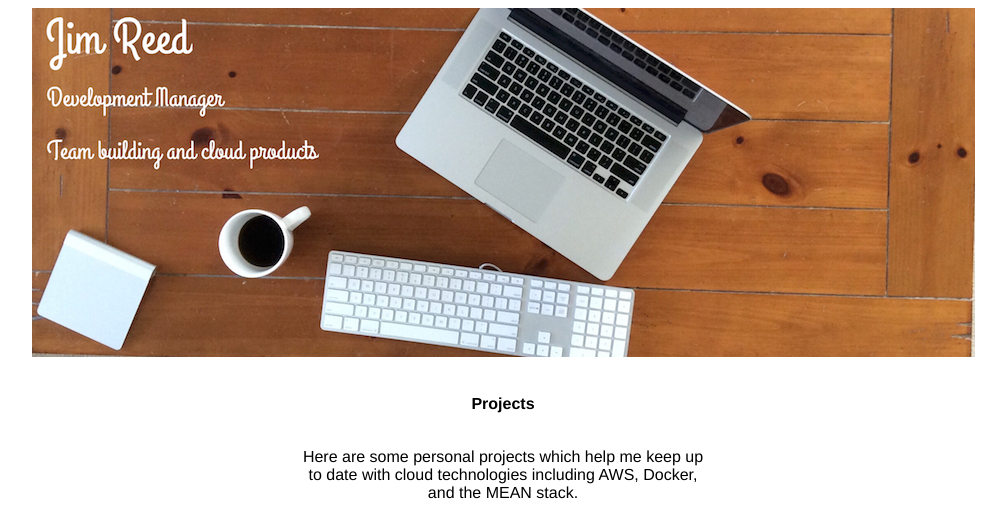
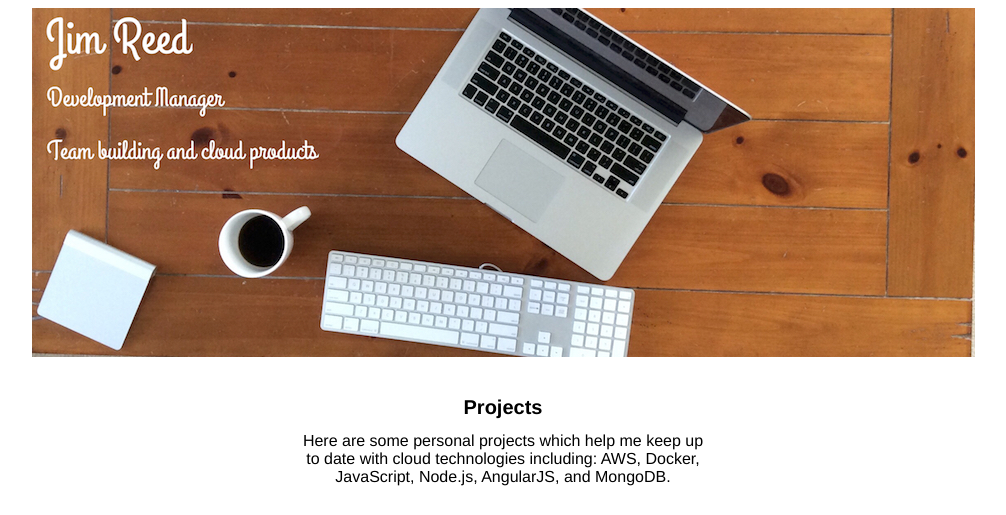
Before and after one commit to jimareed/jimareed, a plain HTML site: page index.html in a window 1280 px wide. Shown: the top 515 px of the page, without its empty margins (137-1143 px from the left). Drawn offline with Linux system fonts and the light colour scheme.

Commit message:
changed font size, spacing and text
changed font size, spacing and text

```diff
--- a/index.html
+++ b/index.html
@@ -27,6 +27,9 @@
           width: 20;
           height: 20;
         }
+        p {
+          font-size: 16px;
+        }
 
         </style>
 </head>
@@ -35,18 +38,17 @@
     <img src="images/jimareed-title.jpeg" alt="Jim Reed" />
   </header>
   <p/>
-  <p align="center">
-    <br><b>Projects</b></br>
-  </p>
   <table width="100%">
     <tr width="100%">
       <td width="33%" align="right"></td>
       <td width="33%" align="center">
         <p>
+          <h1>Projects</h1>
           Here are some personal projects which help me
-          keep up to date with cloud technologies including
-          AWS, Docker, and the MEAN stack.
+          keep up to date with cloud technologies including:
+         AWS, Docker, JavaScript, Node.js, AngularJS, and MongoDB.
         </p>
+        <br/>
       </td>
       <td width="33%"/>
     </tr>
```
